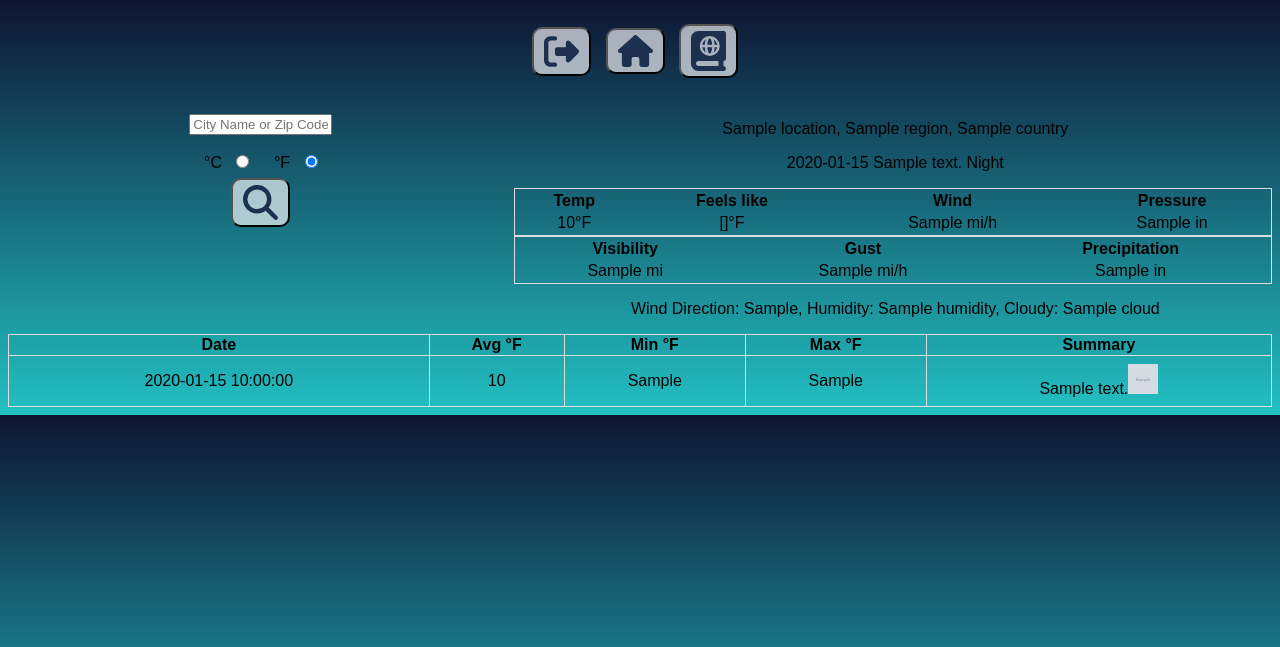
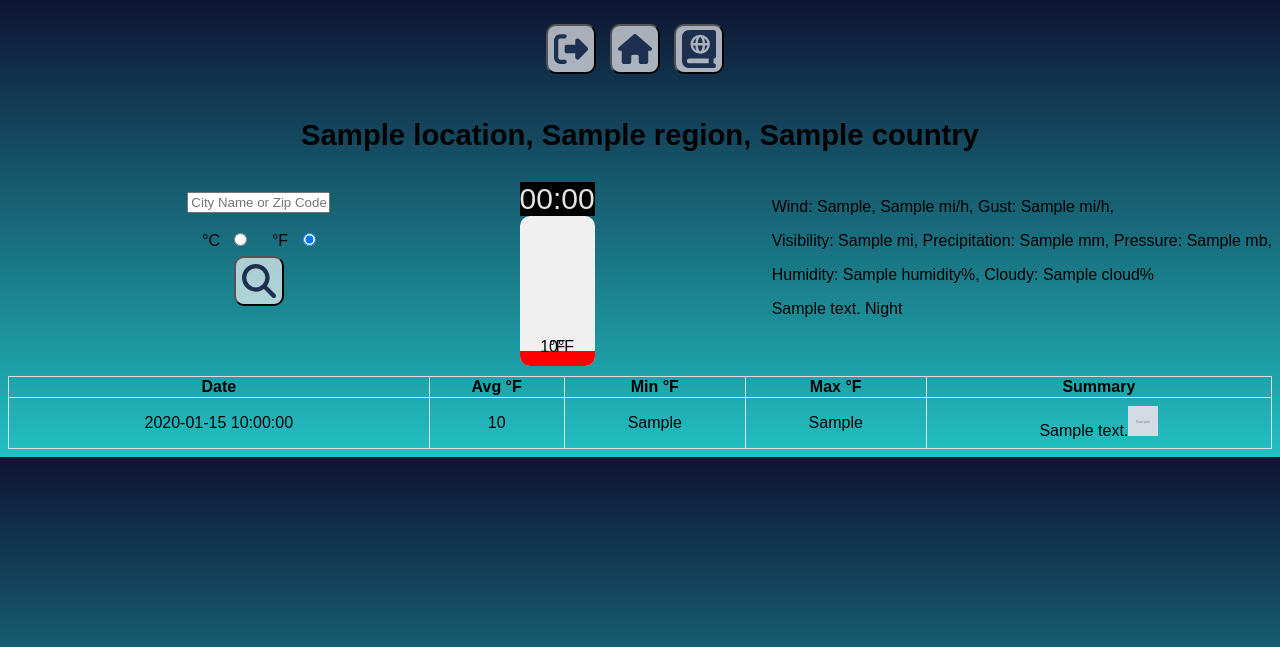
Before and after one commit to Yareek95/weather_app, a Flask app: page /weather in a window 1280 px wide. Shown: the top 647 px of the page. Run offline with Flask 2, Linux system fonts and the light colour scheme; the visitor is signed in with stand-in values (Sample User, id 1); grey boxes marked "Sample" are stand-in pictures; a database or web service that is not in the repository returns one stand-in record (values such as "Sample title"); data that the repository does not hold is empty; some libraries are stand-ins or nearby versions.

Commit message:
thermometer +

```diff
--- a/app.py
+++ b/app.py
@@ -158,7 +158,9 @@ def weather():
                 error_message = f"Error: {response_first_api.status_code}"
 
     return render_template('weather.html', user_input=user_input_weather, temperature_unit=temperature_unit,
-                           weather_data=first_api, second_api_data=second_api_data, error_message=error_message)
+                           weather_data=first_api, second_api_data=second_api_data, error_message=error_message,
+                           temperature_c=first_api['current']['temp_c'], temperature_f=first_api['current']['temp_f'],
+                           forecast_data=second_api_data['forecast'])
 
 
 @app.route('/currency', methods=['GET', 'POST'])
@@ -207,7 +209,8 @@ def register():
         if not username[:2].isalpha():
             return render_template('register.html', error_message='Username must start with at least 2 letters.')
         if not all(char.isalnum() or char in ('_', '-') for char in username):
-            return render_template('register.html', error_message='Username can only contain letters, numbers, underscores, or hyphens.')
+            return render_template('register.html', error_message='Username can only contain letters, numbers,'
+                                                                  ' underscores, or hyphens.')
 
         password = request.form['password']
 
@@ -228,7 +231,7 @@ def register():
         # Check if the username already exists
         existing_user = mongo.db.users.find_one({'username': username})
         if existing_user:
-            return render_template('register.html', error_message='Username already exists. Choose another.')
+            return render_template('register.html', error_message='Username was taken by someone else.')
 
         # Insert new user into MongoDB
         mongo.db.users.insert_one({'username': username, 'password': hashed_password})
@@ -249,7 +252,7 @@ def login():
             session['username'] = username
             return redirect(url_for('dashboard'))
         if existing_user and not bcrypt.check_password_hash(existing_user['password'], password):
-            return render_template('login.html', error_message='Wrong Password')
+            return render_template('login.html', error_message='Wrong Password, but not the Username 😉')
         if not existing_user:
             return render_template('login.html', error_message='Wrong Username')
 
@@ -276,7 +279,10 @@ def about():
     return render_template('about.html', username=username)
 
 '''
-
+if __name__ == '__main__':
+    # Use the environment variable PORT if available, or default to 5000
+    port = int(os.environ.get("PORT", 5000))
+    socketio.run(app, host="0.0.0.0", port=port)
     *** test ***
 if __name__ == "__main__":
     socketio.run(app, debug=True, port=5000)
--- a/static/style.css
+++ b/static/style.css
@@ -9,7 +9,7 @@ body {
 }
 
 .dashboard {
-    margin-top: 170px;
+    margin-top: 300px;
 }
 
 .center-div-login {
@@ -57,16 +57,16 @@ label {
 }
 
 button img {
-    width: 35px;
+    width: 100%;
     vertical-align: middle;
 }
 
 button {
+    width: 50px;
+    height: 50px;
     background-color: #ffffffa4;
     border-radius: 10px;
     transition: 0.3s;
-    padding: 5px 10px;
-    margin: 0px 0px 10px 0px
 }
 
 button:hover {
@@ -81,11 +81,11 @@ button:hover {
 }
 
 .weather-info-table {
+    margin-left: 10px;
     width: 60%;
 }
 
 .weather-info-table p {
-    text-align: center;
     margin-left: 5px
 }
 
@@ -303,3 +303,66 @@ h2 {
     display: inline;
     margin-left: 10px
 }
+
+.weather-data-container {
+    display: flex;
+    justify-content: space-between;
+    align-items: flex-start; /* Align items at the start of the cross axis */
+}
+
+.alarm-clock {
+    font-family: fantasy;
+    font-size: 30px;
+    color: #ffffffe3;
+    background: black;
+}
+
+.weather-condition {
+    margin-left: 5px;
+}
+
+.thermometer {
+    height: 150px;
+    background-color: #f0f0f0;
+    border-radius: 10px;
+    position: relative;
+    overflow: hidden;
+    margin-bottom: 10px;
+}
+
+.mercury {
+    width: 100%;
+    background-color: #ff0000;
+    position: absolute;
+    bottom: 0;
+    transition: height 0.5s ease-in-out;
+}
+
+.feelslike {
+    width: 100%;
+    background-color: #09ff0096;
+    position: absolute;
+    bottom: 0;
+    transition: height 0.5s ease-in-out;
+}
+
+.temperature-value {
+    position: absolute;
+    bottom: 10px;
+    left: 50%;
+    transform: translateX(-50%);
+    font-size: 16px;
+}
+
+.feel-value {
+    position: absolute;
+    bottom: 10px;
+    left: 50%;
+    transform: translateX(-50%);
+    font-size: 16px;
+}
+
+.weather-location {
+    text-align: center;
+    font-size: 25px;
+}
--- a/templates/about.html
+++ b/templates/about.html
@@ -41,10 +41,9 @@
         <p>You have to be logged in to get access to Dashboard Page</p>
         <p>Dashboard Page includes all functionalities available</p>
         <p>Registration does`t require email verification</p>
-        <p>Please use your Nickname as a username while registration</p>
-        <p>Use simple password while registration (ex."1234" or "000")</p>
+        <p>Please use your nickname as a username while registration</p>
         <p>From Dash Board you can access : Currency converter with 150+ currencies, Current weather data, weather forecast for 4+ days and Global chat</p>
-        <p style="font-size: 10px;">1/5/2024</p>
+        <p style="font-size: 10px;">1/8/2024</p>
         <p>Contact:
             <a href="https://www.linkedin.com/in/yaroslav-ovsiienko">
                 <img src="{{ url_for('static', filename='link-icons/linkedin.svg') }}" alt=linkedin.svg>
--- a/templates/weather.html
+++ b/templates/weather.html
@@ -15,10 +15,12 @@
                 <button><img src="{{ url_for('static', filename='link-icons/logout.svg') }}" alt=logout.svg></button>
             </a>
             <a href="{{ url_for('index') }}">
-                    <button><img src="{{ url_for('static', filename='link-icons/house-solid.svg') }}" alt=house-solid.svg></button>
+                <button><img src="{{ url_for('static', filename='link-icons/house-solid.svg') }}"
+                        alt=house-solid.svg></button>
             </a>
             <a href="{{ url_for('dashboard') }}">
-                    <button><img src="{{ url_for('static', filename='link-icons/book-atlas-solid.svg') }}" alt=book-atlas-solid.svg></button>
+                <button><img src="{{ url_for('static', filename='link-icons/book-atlas-solid.svg') }}"
+                        alt=book-atlas-solid.svg></button>
             </a>
         </p>
         {% else %}
@@ -26,14 +28,20 @@
                 <button><img src="{{ url_for('static', filename='link-icons/login.svg') }}" alt=login.svg></button>
             </a>
             <a href="{{ url_for('register') }}">
-                    <button><img src="{{ url_for('static', filename='link-icons/registration.svg') }}" alt=registration.svg></button>
+                <button><img src="{{ url_for('static', filename='link-icons/registration.svg') }}"
+                        alt=registration.svg></button>
             </a>
             <a href="{{ url_for('about') }}">
                 <button><img src="{{ url_for('static', filename='link-icons/info.svg') }}" alt=info.svg></button></a>
             <a href="{{ url_for('index') }}">
-                    <button><img src="{{ url_for('static', filename='link-icons/house-solid.svg') }}" alt=house-solid.svg></button></a>
+                <button><img src="{{ url_for('static', filename='link-icons/house-solid.svg') }}"
+                        alt=house-solid.svg></button></a>
         </p>
         {% endif %}
+    </div>
+    {% set time_of_day = 'Day' if weather_data.current.is_day == 1 else 'Night' %}
+    <div class="weather-location">
+        <h3>{{ weather_data.location.name }}, {{ weather_data.location.region }}, {{ weather_data.location.country }}</h3>
     </div>
     <div class="weather-container">
         <div class="input-section">
@@ -43,7 +51,6 @@
                 <div class="temperature-unit-radio">
                     <label for="celsius">°C</label>
                     <input type="radio" id="celsius" name="temperature_unit" value="celsius">
-
                     <label for="fahrenheit">°F</label>
                     <input type="radio" id="fahrenheit" name="temperature_unit" value="fahrenheit" checked>
                 </div>
@@ -53,57 +60,42 @@
             </form>
         </div>
         <div class="weather-info-table">
-                    {% set time_of_day = 'Day' if weather_data.current.is_day == 1 else 'Night' %}
-                    <p>{{ weather_data.location.name }}, {{ weather_data.location.region }}, {{ weather_data.location.country }}</p>
-                    <p>{{ weather_data.location.localtime }} {{ weather_data.current.condition.text }} {{ time_of_day }}</p>
-                <table>
-                    <thead>
-                        <tr>
-                            <th>Temp</th>
-                            <th>Feels like</th>
-                            <th>Wind</th>
-                            <th>Pressure</th>
-                        </tr>
-                    </thead>
-                    <tbody>
-                        <tr>
+            <div class="weather-data-container">
+                <div class="first-table-weather">
+                    <div id="alarmClock" class="alarm-clock"></div>
+                    <div class="thermometer">
+                        <div class="mercury">
+                            <div class="temperature-value"></div>
+                        </div>
+                        <div class="feelslike">
+                            <div class="feel-value"></div>
+                        </div>
+                    </div>
+                </div>
+                <div class="weather-condition">
                     {% if temperature_unit == 'celsius' %}
-                                <td>{{ weather_data.current.temp_c }}°C</td>
-                                <td>{{ weather_data.current.feelslike_c }}°C</td>
-                                <td>{{ weather_data.current.wind_kph }} km/h</td>
-                                <td>{{ weather_data.current.pressure_mb }} mb</td>
+                        <p>Wind: {{ weather_data.current.wind_dir }},
+                            {{ weather_data.current.wind_kph }} km/h,
+                            Gust: {{ weather_data.current.gust_kph }} km/h,
+                        </p>
+                        <p>Visibility: {{ weather_data.current.vis_km }} km,
+                            Precipitation: {{ weather_data.current.precip_mm }} mm,
+                            Pressure: {{ weather_data.current.pressure_mb }} mb,
+                        </p>
                     {% elif temperature_unit == 'fahrenheit' %}
-                                <td>{{ weather_data.current.temp_f }}°F</td>
-                                <td>{{ weather_data.current.feelslike_f }}°F</td>
-                                <td>{{ weather_data.current.wind_mph }} mi/h</td>
-                                <td>{{ weather_data.current.pressure_in }} in</td>
+                        <p>Wind: {{ weather_data.current.wind_dir }},
+                            {{ weather_data.current.wind_mph }} mi/h,
+                            Gust: {{ weather_data.current.gust_mph }} mi/h,
+                        </p>
+                        <p>Visibility: {{ weather_data.current.vis_miles }} mi,
+                            Precipitation: {{ weather_data.current.precip_mm }} mm,
+                            Pressure: {{ weather_data.current.pressure_mb }} mb,
+                        </p>
                     {% endif %}
-                        </tr>
-                    </tbody>
-                </table>
-                <table>
-                    <thead>
-                        <tr>
-                            <th>Visibility</th>
-                            <th>Gust</th>
-                            <th>Precipitation</th>
-                        </tr>
-                    </thead>
-                    <tbody>
-                        <tr>
-                            {% if temperature_unit == 'celsius' %}
-                                <td>{{ weather_data.current.vis_km }} km</td>
-                                <td>{{ weather_data.current.gust_kph }} km/h</td>
-                                <td>{{ weather_data.current.precip_mm }} mm</td>
-                            {% elif temperature_unit == 'fahrenheit' %}
-                                <td>{{ weather_data.current.vis_miles }} mi</td>
-                                <td>{{ weather_data.current.gust_mph }} mi/h</td>
-                                <td>{{ weather_data.current.precip_in }} in</td>
-                            {% endif %}
-                        </tr>
-                    </tbody>
-                </table>
-                <p>Wind Direction: {{ weather_data.current.wind_dir }}, Humidity: {{ weather_data.current.humidity }}, Cloudy: {{ weather_data.current.cloud }}</p>
+                    <p>Humidity: {{ weather_data.current.humidity}}%, Cloudy: {{ weather_data.current.cloud }}%</p>
+                    <p>{{ weather_data.current.condition.text }} {{ time_of_day }}</p>
+                </div>
+            </div>
         </div>
     </div>
     <table class="forecast-table">
@@ -124,19 +116,21 @@
         </thead>
         <tbody>
             {% for day in second_api_data.forecast %}
+            {% if day %}
             <tr>
                 <td>{{ day.date }}</td>
                 {% if temperature_unit == 'celsius' %}
-                        <td>{{ day.avg_c }}</td>
-                        <td>{{ day.min_c }}</td>
-                        <td>{{ day.max_c }}</td>
+                <td>{{ day.avg_c if day.avg_c is defined else '' }}</td>
+                <td>{{ day.min_c if day.min_c is defined else '' }}</td>
+                <td>{{ day.max_c if day.max_c is defined else '' }}</td>
                 {% elif temperature_unit == 'fahrenheit' %}
-                    <td>{{ day.avg_f }}</td>
-                    <td>{{ day.min_f }}</td>
-                    <td>{{ day.max_f }}</td>
+                <td>{{ day.avg_f if day.avg_f is defined else '' }}</td>
+                <td>{{ day.min_f if day.min_f is defined else '' }}</td>
+                <td>{{ day.max_f if day.max_f is defined else '' }}</td>
                 {% endif %}
-                    <td>{{ day.summary }}<img src="{{ url_for('static', filename='weather-icons/' + day.icon) }}" alt=f"{{day.icon}}"></td>
+                <td>{{ day.summary }}<img src="{{ url_for('static', filename='weather-icons/' + day.icon) }}"></td>
             </tr>
+            {% endif %}
             {% endfor %}
         </tbody>
     </table>
@@ -144,7 +138,98 @@
     <p class="error-message">{{ error_message }}</p>
     {% endif %}
 
+    <script>
+        document.addEventListener("DOMContentLoaded", function () {
+            // Set initial temperature values (replace with actual values)
+            var temperatureCelsius = {{ weather_data.current.temp_c|default ('0')
+        }};
+        var temperatureFahrenheit = {{ weather_data.current.temp_f|default ('0') }};
+        var feelslikeCelsius = {{ weather_data.current.feelslike_c|default ('0') }};
+        var feelslikeFahrenheit = {{ weather_data.current.feelslike_f|default ('0') }};
+
+        // Function to update temperature display
+        function updateTemperature(selectedUnit) {
+            var temperatureValue, feelslikeValue;
+
+            if (selectedUnit === 'celsius') {
+                temperatureValue = temperatureCelsius;
+                feelslikeValue = feelslikeCelsius;
+            } else {
+                temperatureValue = temperatureFahrenheit;
+                feelslikeValue = feelslikeFahrenheit;
+            }
+
+            // Calculate the height for the mercury element
+            var mercuryHeight = temperatureValue * 1;
+            var feelslikeHeight = feelslikeValue * 1;
+
+            // Set the height dynamically using JavaScript
+            var mercuryElement = document.querySelector('.mercury');
+            mercuryElement.style.height = mercuryHeight + '%';
+
+            var feelslikeElement = document.querySelector('.feelslike');
+            feelslikeElement.style.height = feelslikeHeight + '%';
+
+            // Set the temperature value and unit
+            var temperatureValueElement = document.querySelector('.temperature-value');
+            temperatureValueElement.innerHTML = temperatureValue + '°' + (selectedUnit === 'celsius' ? 'C' : 'F');
+
+            // Set the "feels like" value and unit
+            var feelslikeValueElement = document.querySelector('.feel-value');
+            feelslikeValueElement.innerHTML = feelslikeValue + '°' + (selectedUnit === 'celsius' ? 'C' : 'F');
+        }
+
+        // Initial update based on the default selected radio button
+        var selectedUnit = document.querySelector('input[name="temperature_unit"]:checked').value;
+        updateTemperature(selectedUnit);
+
+        // Event listener for radio button changes
+        var radioButtons = document.querySelectorAll('input[name="temperature_unit"]');
+        radioButtons.forEach(function (radioButton) {
+            radioButton.addEventListener('change', function () {
+                updateTemperature(this.value);
+            });
+        });
+        });
+    </script>
+
+
+    <script>
+        document.addEventListener("DOMContentLoaded", function () {
+            // Get the element where you want to display the alarm clock
+            var alarmClockElement = document.getElementById("alarmClock");
+
+            // Get the API response localtime
+            var apiLocalTime = "{{ weather_data.location.localtime }}";
+
+            // Format the date and time
+            var formattedTime = formatAlarmClock(apiLocalTime);
+
+            // Display the formatted alarm clock
+            alarmClockElement.innerHTML = formattedTime;
+        });
+
+        // Function to format the alarm clock
+        function formatAlarmClock(apiLocalTime) {
+            // Convert the API local time to a JavaScript Date object
+            var date = new Date(apiLocalTime);
+
+            // Get hours, minutes, and seconds
+            var hours = date.getHours();
+            var minutes = date.getMinutes();
+
+            // Add leading zero if necessary
+            hours = (hours < 10) ? "0" + hours : hours;
+            minutes = (minutes < 10) ? "0" + minutes : minutes;
+
+            // Format the time as HH:MM
+            var formattedTime = hours + ":" + minutes;
+
+            return formattedTime;
+        }
+    </script>
+
+
 </body>
+
 </html>
-
-<!---->
```
Also changed, not shown: templates/index.html (+5 -5 lines). Lines whose indentation alone changed are shown as unchanged.
